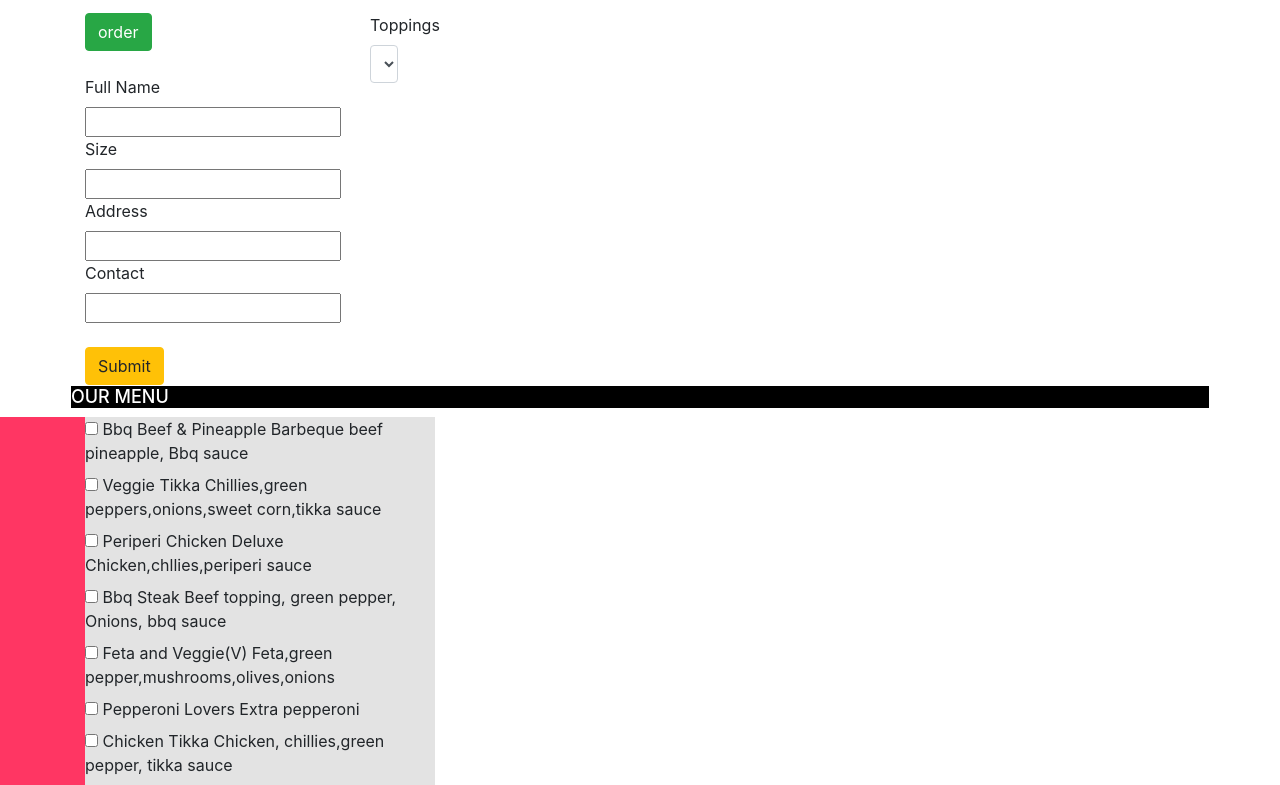
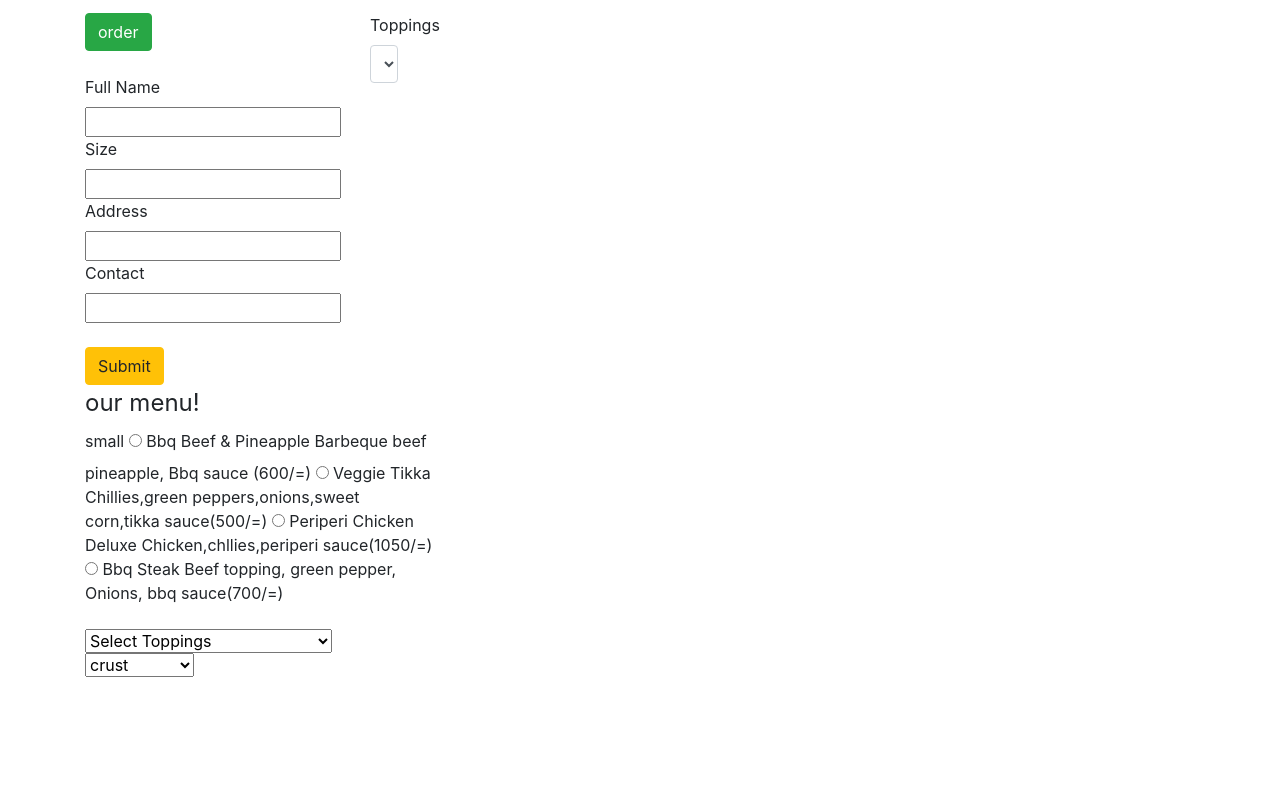
Before and after one commit to bittywahome/piza, a plain HTML site: page menu.html in a window 1280 px wide. Shown: the part 349-1134 px from the top of the page. After the commit the page ends 1026 px from the top, so only its background shows below. Drawn offline with Linux system fonts and the light colour scheme.

Commit message:
add made changes on menu

```diff
--- a/css/styles.css
+++ b/css/styles.css
@@ -65,15 +65,10 @@ h3{
   border: 0.5px solid ;
 }
 
-/*ul li input[type="checkbox"]
-{
-  display:none;*/
-}
-
 ul li span.list{
   position: relative;
   display: inline-block;
- /* overflow: hidden;*/
+  overflow: hidden;
   padding: o 5px;
   transition: o.5s;
 }
@@ -81,16 +76,3 @@ ul li span.list{
 ul li input[type="checkbox"]:checked ~ span.list{
   color: #ccc;
 }
-
-ul li span.list:before{
-  content: '';
-  position: absolute;
-  top: 0;
-  left: -100%;
-  width:100%;
-  height:100%;
-  transition: 0.5s;
-  background: #ff3663;
-}
-
-ul li input[type="checkbox"]:checked ~ span.list:before{
--- a/menu.html
+++ b/menu.html
@@ -53,76 +53,67 @@
             </select>
          </div>
         </div>
+<form action="" id="menu" onsubmit="return false;">
+<fieldset>
+ <div class="col-md-4">
+  <form action="" id="menu" onsubmit="return false;">
+    <fieldset>
+     <legend>our menu!</legend>
+     <label >small</label>
+     <input type="radio"  name="selectedpizza" value="small"
+     onclick="calculateTotal()" />
+     Bbq Beef & Pineapple
+            Barbeque beef pineapple, Bbq sauce  (600/=)
+     <input type="radio"  name="selectedpizza"value="medium"
+     onclick="calculateTotal()" />
+     Veggie Tikka
+              Chillies,green peppers,onions,sweet corn,tikka sauce(500/=)
+     <input type="radio"  name="selectedpizza" value="large"
+     onclick="calculateTotal()" />
+     Periperi Chicken Deluxe
+                Chicken,chllies,periperi sauce(1050/=)
+     <input type="radio"  name="selectedpizza" value="medium"
+     onclick="calculateTotal()" />
+     Bbq Steak
+                  Beef topping, green pepper, Onions, bbq sauce(700/=)
 
-      <div class="menu">
-      <h3>our menu</h3>
- <div class="col-md-4">
-   <ul>
-     <li>
-       <label>
-         <input type="checkbox" name="">
-         <span class="icon"></span>
-         <span class= "list">Bbq Beef & Pineapple
-            Barbeque beef pineapple, Bbq sauce </span>
-       </label>
-     </li>
-     <li>
-        <label>
-          <input type="checkbox" name="">
-          <span class="icon"></span>
-          <span class= "list">Veggie Tikka
-              Chillies,green peppers,onions,sweet corn,tikka sauce</span>
-        </label>
-      </li>
-      <li>
-          <label>
-            <input type="checkbox" name="">
-            <span class="icon"></span>
-            <span class= "list">Periperi Chicken Deluxe
-                Chicken,chllies,periperi sauce
+     </label>
+     <br>
+     <br>
 
-                </span>
-          </label>
-        </li>
-        <li>
-            <label>
-              <input type="checkbox" name="">
-              <span class="icon"></span>
-              <span class= "list">Bbq Steak
-                  Beef topping, green pepper, Onions, bbq sauce</span>
-            </label>
-          </li>
-          <li>
-              <label>
-                <input type="checkbox" name="">
-                <span class="icon"></span>
-                <span class= "list">Feta and Veggie(V)
-                    Feta,green pepper,mushrooms,olives,onions</span>
-              </label>
-            </li>
-            <li>
-                <label>
-                  <input type="checkbox" name="">
-                  <span class="icon"></span>
-                  <span class= "list">Pepperoni Lovers
-                      Extra pepperoni
+     <select id="Toppings" name='Toppings'
+     onchange="calculateTotal()">
+     <option value="None">Select Toppings</option>
+     <option value="meat">macon-100/=(small)</option>
+     <option value="meat">macon-medium(200/=)</option>
+     <option value="meat">macon-large(250/=)<option>
+     <option value="meat">BBQsteak-small(100/=)</option>
+     <option value="meat">BBQsteak-medium(250/=)</option>
+     <option value="meat">BBQsteak-large(250/=)</option>
+     <option value="meat">spicy perperi-small(100/=)</option>
+     <option value="meat">spicy perperi-medium(250/=)</option>
+     <option value="meat">spicy perperi-large(250/=)</option>
+     <option value="veggies">Tomato-small(50/=)</option>
+     <option value="veggies">Tomato-medium(100/=)</option>
+     <option value="veggies">Tomato-large(150/=)</option>
+     <option value="veggies">onion-small(50/=)</option>
+     <option value="veggies">onion-medium(100/=)</option>
+     <option value="veggies">onion- large(150/=)</option>
+     <option value="veggies">pineapple-small(50/=)</option>
+     <option value="veggies">pineapple-medium(100/=)</option>
+     <option value="veggies">pineapple-large(150/=)</option>
 
-                      </span>
-                </label>
-              </li>
+    </select>
+     <br/>
+     <select id="crust" name='crust'
+     onchange="calculateTotal()">
+     <option value="None">crust</option>
+     <option value="crust">stuffed</option>
+     <option value="crust">crispy</option>
+     <option value="crust">Gluten-free</option>
 
-        <li>
-       <label>
-         <input type="checkbox" name="">
-         <span class="icon"></span>
-         <span class= "list">Chicken Tikka
-            Chicken, chillies,green pepper, tikka sauce</span>
-       </label>
-     </li>
+     </fieldset>
+ </form>
 
-         </div>
-    </div>
-
-    </div>
       </body>
       </html>
```
Also changed, not shown: contacts.html (+85 -0 lines).
